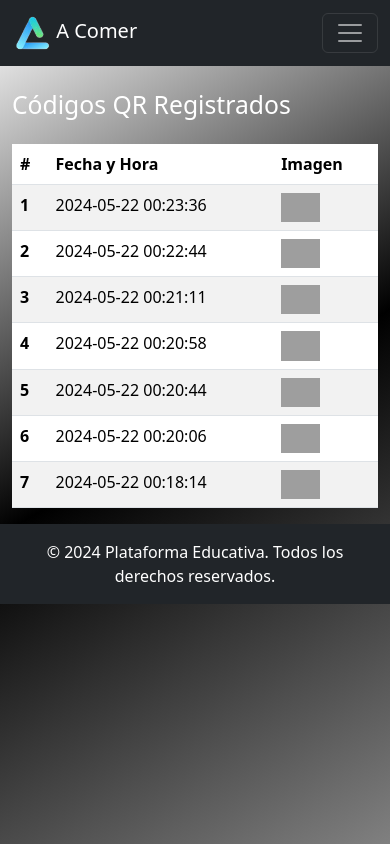
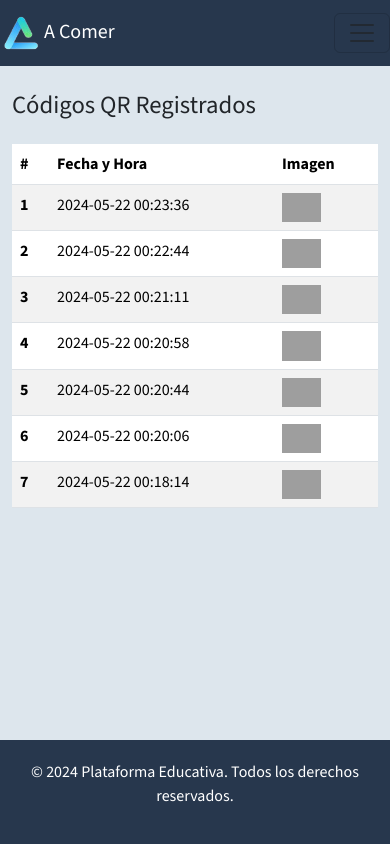
Before and after one commit to mjjkk13/proyecto_acomer, a PHP site: page /Php/Docente/codigosRegistrados.html in a window 390 px wide. Run offline with PHP 8.4, Linux system fonts and the light colour scheme; data comes from the database, SQL or seed files in the repository; some libraries are stand-ins or nearby versions; grey boxes are pictures that could not be loaded.

Commit message:
docente Codiogos Registrados terminado con responsive

```diff
--- a/Php/Docente/codigosRegistrados.html
+++ b/Php/Docente/codigosRegistrados.html
@@ -9,10 +9,12 @@
   <link rel="stylesheet" href="https://cdnjs.cloudflare.com/ajax/libs/font-awesome/5.15.4/css/all.min.css">
 </head>
 <body>
-  <nav class="navbar navbar-expand-lg navbar-dark bg-dark">
-    <div class="container">
+  <nav class="navbar navbar-expand-lg ">
+    <div class="container" style="
+    padding: 0px;
+">
       <a class="navbar-brand" href="index.html">
-        <img src="../../css/img/logo.png" alt="Logo" width="40" height="40"> A Comer
+        <img src="../../css/img/logo.png" alt="Logo" id="logo"> A Comer
       </a>
       <button class="navbar-toggler" type="button" data-bs-toggle="collapse" data-bs-target="#navbarNav" aria-controls="navbarNav" aria-expanded="false" aria-label="Toggle navigation">
         <span class="navbar-toggler-icon"></span>
@@ -56,9 +58,9 @@
     </div>
   </div>
 
-  <footer class="footer bg-dark text-white py-3">
-    <div class="container d-flex flex-column flex-md-row justify-content-between align-items-center">
-      <p class="mb-0">&copy; 2024 Plataforma Educativa. Todos los derechos reservados.</p>
+  <footer class="footer">
+    <div class="container text-center" style="padding: 0px;">
+      <p>&copy; 2024 Plataforma Educativa. Todos los derechos reservados.</p>
     </div>
   </footer>
 
--- a/css/codigosRegistrados.css
+++ b/css/codigosRegistrados.css
@@ -1,10 +1,38 @@
+@import url('https://fonts.googleapis.com/css2?family=Source+Code+Pro:ital,wght@0,200..900;1,200..900&family=Source+Sans+3:ital,wght@0,200..900;1,200..900&display=swap');
+
 body {
-  padding-top: 0;
-  background: linear-gradient(150deg, white, black, grey);
+  background-color: #DDE6ED;
   margin: 0;
-  background-attachment: fixed;
-  color: white;
-  font-size: 1rem; /* Fondo fijo */
+  padding-top: 0px;
+  font-family: 'Source Sans 3', sans-serif;
+  min-height: 100vh; /* Asegura que el body ocupe al menos el 100% de la pantalla */
+  display: flex;
+  flex-direction: column;
+}
+#logo{
+  width: 40px !important;
+  height: 40px !important;
+}
+.container {
+  flex: 1; /* Hace que la .container ocupe todo el espacio disponible entre el navbar y el footer */
+  padding-bottom: 20px; /* Espacio para el footer */
+}
+
+nav.navbar {
+  background-color: #27374D; /* Fondo del nav */
+  color: #ffffff !important; /* Color del texto en el nav */
+}
+
+nav.navbar a.nav-link,
+nav.navbar .navbar-brand h3.so,
+nav.navbar .navbar-brand,
+nav.navbar a.nav-link.dropdown-toggle {
+  color: #ffffff !important; /* Asegúrate de que todos los enlaces y textos sean blancos */
+}
+
+nav.navbar a.nav-link:hover,
+nav.navbar a.nav-link.dropdown-toggle:hover {
+  color: #DDE6ED !important; /* Color al pasar el mouse */
 }
 
 .hero {
@@ -34,45 +62,16 @@ body {
 }
 
 .feature-box:hover {
-  transform: scale(1.1);
+  transform: scale(1.05); /* Ajuste de escala menor */
 }
 
 .footer {
-  background-color: #343a40;
+  background-color: #27374D;
   color: #ffffff;
-  padding: 1em 0;
+  padding: 20px 0;
+  position: relative;
   width: 100%;
-  text-align: center;
-  position: sticky;
-  bottom: 0;
-}
-
-/* Estilos para el contenedor del ícono */
-.qr-icon-container {
-  position: absolute;
-  top: 50%;
-  left: 50%;
-  transform: translate(-50%, -50%);
-  z-index: 9999; /* Asegura que esté encima de otros elementos */
-  text-align: center;
-  width: 80%;
-}
-
-
-  /* Estilos para el ícono de escáner QR */
-.qr-icon {
-  font-size: 10vw; /* Tamaño del ícono */
-  color: #000; /* Color del ícono */
-}
-
-
-  /* Estilos para el área de escaneo QR */
-.qr-scan-area {
-  margin-top: 2vh;
-}
-
-.qr-scan-area p {
-  font-size: 1.2em;
+  text-align: center; /* Alinea el texto en el centro */
 }
 
 img {
@@ -84,3 +83,16 @@ img {
   width: 40px;
   height: 40px;
 }
+
+@media (max-width: 576px) {
+  .navbar-brand img {
+    width: 30px;
+    height: 30px;
+  }
+  .navbar-nav .nav-link {
+    font-size: 14px;
+  }
+  .container h3 {
+    font-size: 20px;
+  }
+}
```
Also changed, not shown: css/listados.css (+19 -7 lines).
